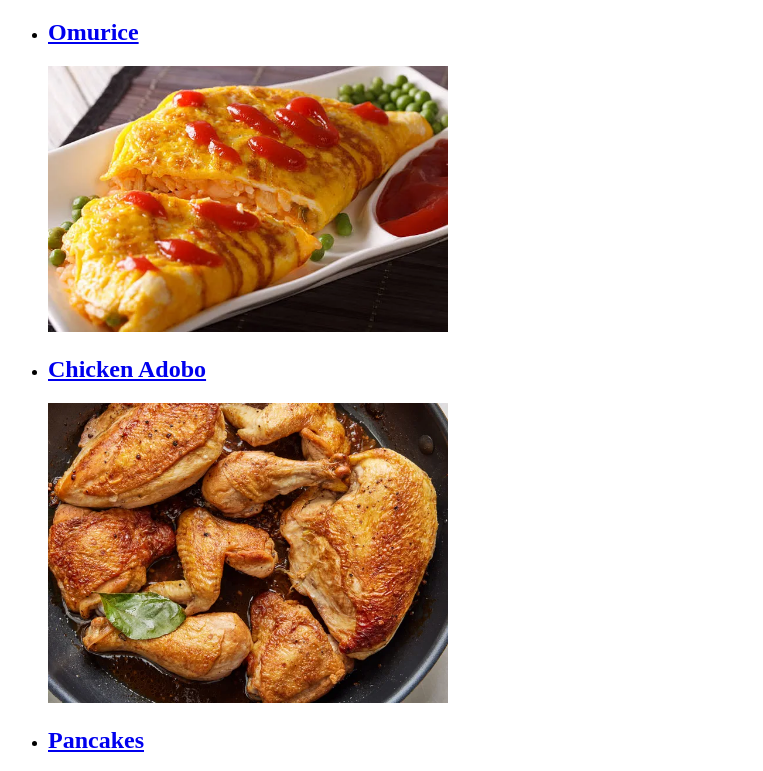
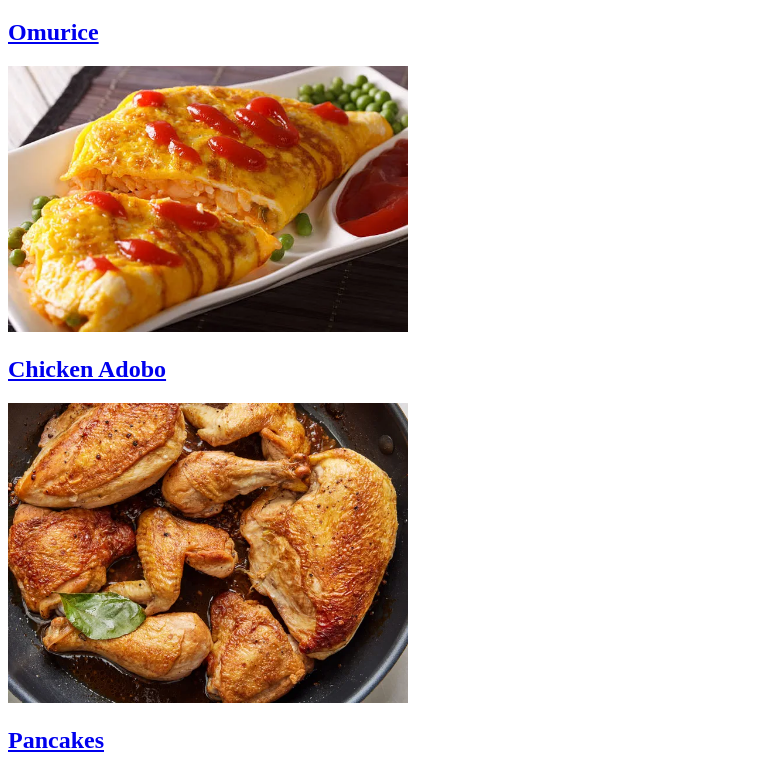
Before and after one commit to Ruhdical/odin-recipes, a plain HTML site: page index.html in a window 1280 px wide. Shown: the part 623-1394 px from the top of the page, without its empty margins (0-763 px from the left). Drawn offline with Linux system fonts and the light colour scheme.

Commit message:
fixed error, img src inside list

```diff
--- a/index.html
+++ b/index.html
@@ -21,14 +21,14 @@
         <h1>Odin Recipes</h1>
 
         <section>
-            <ul>
-                <li> <h2><a href="recipes/Omurice.html">Omurice</a></h2> </li>
-                <img src="images/omurice_image.jpeg" alt="Omurice" width="400">
-                <li> <h2><a href="recipes/chickenadobo.html">Chicken Adobo</a></h2> </li>
-                <img src="images/adobo_image.jpeg" alt="Chicken Adobo" width="400">
-                <li> <h2><a href="recipes/pancakes.html">Pancakes</a></h2> </li>
-                <img src="images/pancake_image.jpeg" alt="Pancakes" width="400">
-            </ul>
+
+            <h2><a href="recipes/Omurice.html">Omurice</a></h2>
+            <img src="images/omurice_image.jpeg" alt="Omurice" width="400">
+            <h2><a href="recipes/chickenadobo.html">Chicken Adobo</a></h2>
+            <img src="images/adobo_image.jpeg" alt="Chicken Adobo" width="400">
+            <h2><a href="recipes/pancakes.html">Pancakes</a></h2>
+            <img src="images/pancake_image.jpeg" alt="Pancakes" width="400">
+
         </section>
     </main>
     <section>
```
